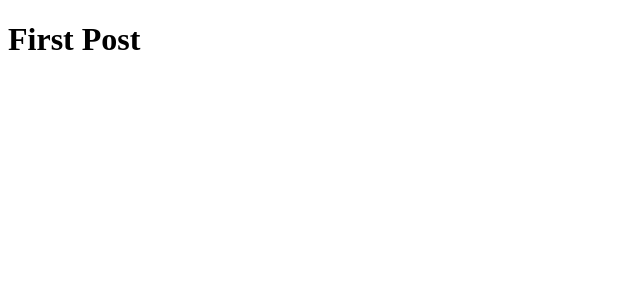
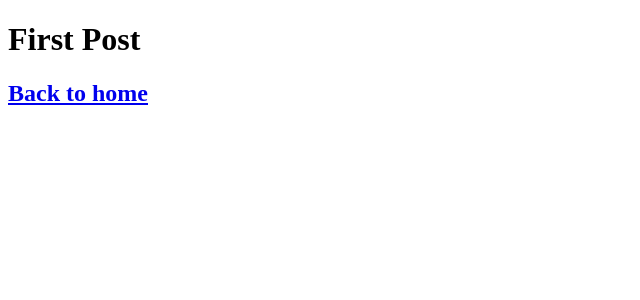
Before and after one commit to saul-atomrigs/nextjs-blog, a Next.js app: page /posts/first-post in a window 1280 px wide. Shown: the top 300 px of the page, without its empty margins (0-640 px from the left). Built offline with nearby package versions, Linux system fonts and the light colour scheme.

Commit message:
Navigate Between Pages - Link component

```diff
--- a/pages/posts/first-post.js
+++ b/pages/posts/first-post.js
@@ -1,3 +1,12 @@
+import Link from "next/link";
+
 export default function FirstPost() {
-  return <h1>First Post</h1>;
+  return (
+    <>
+      <h1>First Post</h1>
+      <h2>
+        <Link href="/">Back to home</Link>
+      </h2>
+    </>
+  );
 }
```
Also changed, not shown: pages/index.js (+7 -6 lines).
